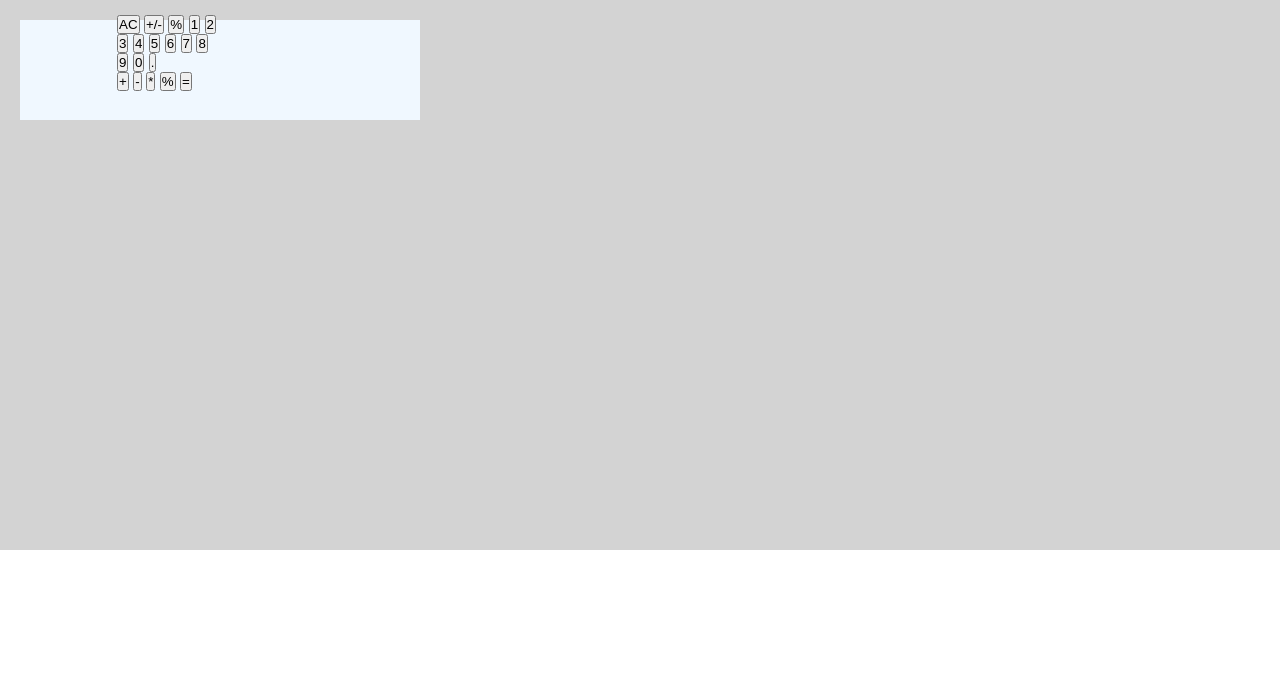
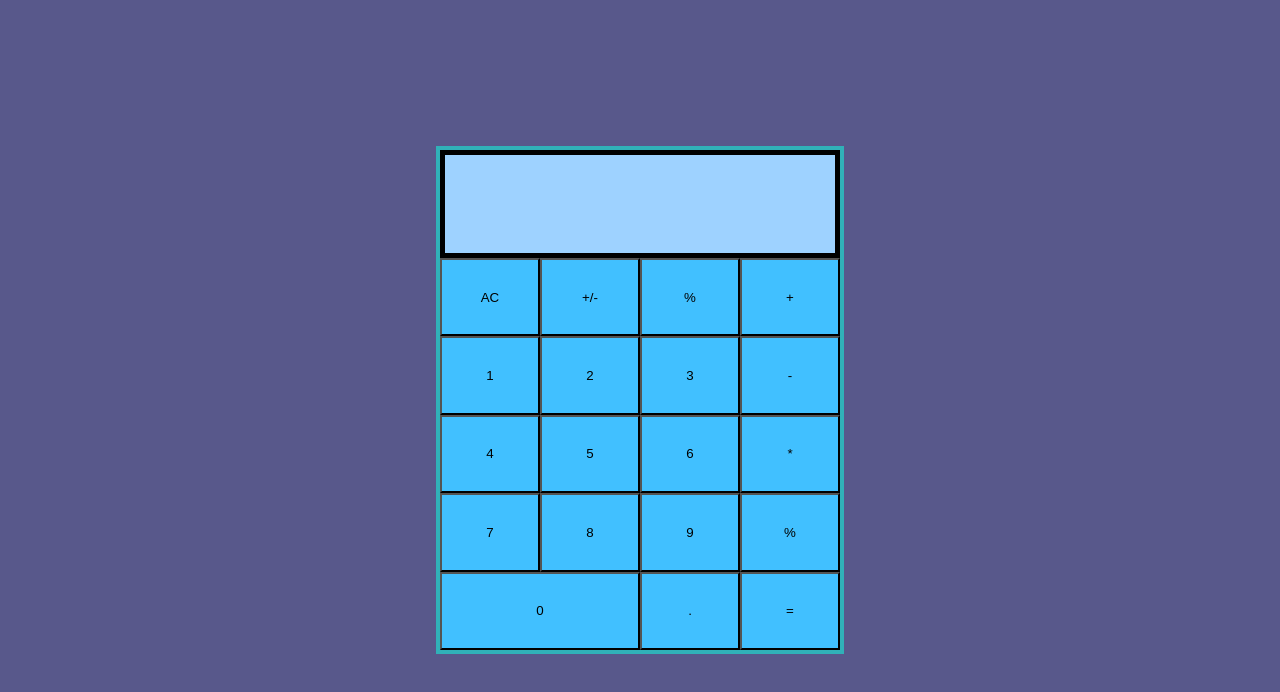
Before and after one commit to Sabrina-S-White/calculator, a plain HTML site: page index.html in a window 1280 px wide. Drawn offline with Linux system fonts and the light colour scheme.

Commit message:
fixed style

```diff
--- a/index.html
+++ b/index.html
@@ -10,6 +10,7 @@
 </head>
 <body>
     <div id="primaryDiv">
+        <div id="calculator">
         <div id="results"></div>
         <div id="buttons">
             <div class="buttons1">
@@ -25,7 +26,7 @@
                 <button class='btn' id="7">7</button>
                 <button class='btn' id="8">8</button>
                 <button class='btn' id="9">9</button>
-            <button class='btn' id="zero">0</button>
+                <button class='btn' id="0">0</button>
                 <button class="dec" id="dec">.</button>
             </div>
             <div class="buttons2">
@@ -37,6 +38,7 @@
             </div>
         </div>
         </div>
+    </div>
 
 </body>
 </html>
--- a/style.css
+++ b/style.css
@@ -4,23 +4,60 @@
     font-family: sans-serif;
 }
 
+body{
+    background-color: rgb(88, 88, 139);
+}
+
 #primaryDiv {
+    height: 100vh;
+    display: flex;
+    justify-content: center;
+    align-items: center;
+}
+
+#calculator {
+    width: 400px;
+    height: 500px;
+    background-color: black;
+    display: flex;
+    flex-direction: column;
+    border: 4px solid;
+    border-color: rgb(49, 177, 184);
+}
+
+#buttons {
+    display: flex;
+    height: 400px;
+    width: 400;
+}
+
+.buttons1 {
     display: grid;
-    grid-template-columns: repeat(4, 100px);
-    grid-template-rows: minmax(100px, auto) repeat(5, 80px);
-    gap: 2px;
-    flex-direction: column;
-    background-color: lightgray;
-    padding: 15px;
+    grid-template-columns: 100px 100px 100px;
+}
+
+.buttons2 {
+    display: grid;
+    grid-template-columns: 100px;
+}
+
+#buttons div button {
+    background-color: rgb(65, 192, 255);
+}
+
+[id='0'] {
+    grid-column: 1/3;
+}
+
+#dec {
+
 }
 
 #results {
     height: 100px;
-    background-color: aliceblue;
-    width: 400px;
+    background-color: rgb(158, 210, 255);
+    width: 390px;
     margin: 5px;
     font-size:xx-large;
     font-weight: bold;
-    display: flex;
-    align-items: center;
 }
```
Lines whose indentation alone changed are shown as unchanged.
